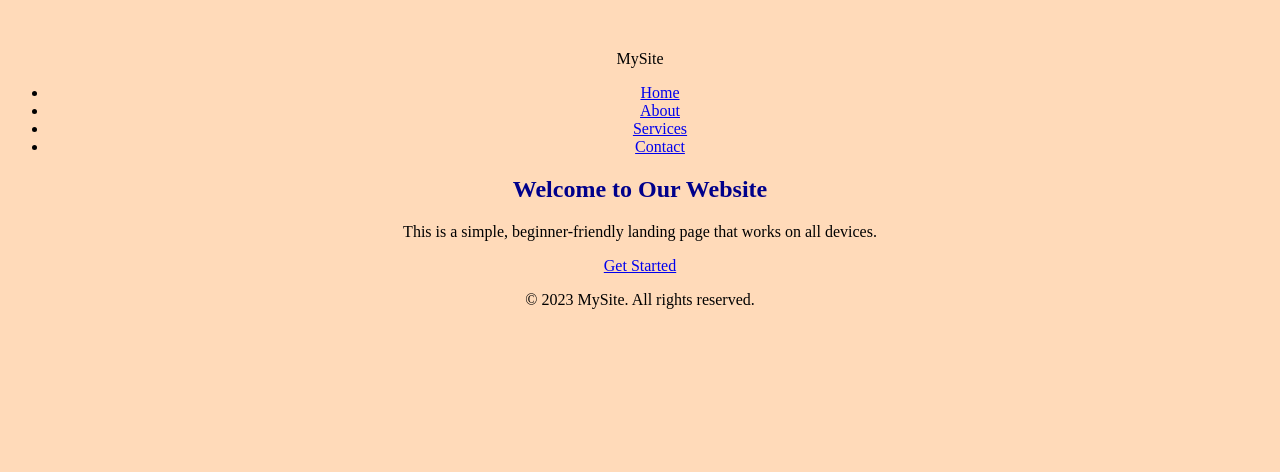
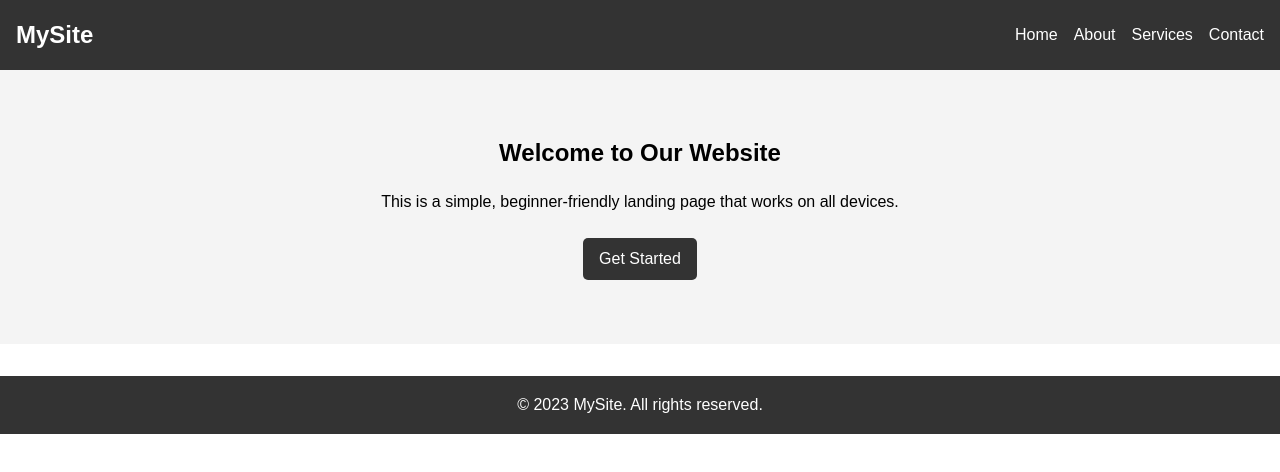
Before and after one commit to akshaya-na/Task-1, a plain HTML site: page index.html in a window 1280 px wide. Drawn offline with Linux system fonts and the light colour scheme.

Commit message:
Update style.css

```diff
--- a/style.css
+++ b/style.css
@@ -1,17 +1,85 @@
-body {
-  background: peachpuff;
-  text-align: center;
-  margin-top: 50px;
-}
-h1 {
-  color: darkblue;
-}
-button {
-  padding: 10px 20px;
-  font-size: 16px;
+* {
+    margin: 0;
+    padding: 0;
+    box-sizing: border-box;
 }
 
+body {
+    font-family: Arial, sans-serif;
+    line-height: 1.6;
+}
 
-function greet() {
-  alert("Hello! Thanks for visiting my website 🚀");
+header {
+    background: #333;
+    color: white;
+    padding: 1rem;
 }
+
+nav {
+    display: flex;
+    justify-content: space-between;
+    align-items: center;
+}
+
+.logo {
+    font-size: 1.5rem;
+    font-weight: bold;
+}
+
+.nav-links {
+    display: flex;
+    list-style: none;
+}
+
+.nav-links li {
+    margin-left: 1rem;
+}
+
+.nav-links a {
+    color: white;
+    text-decoration: none;
+}
+
+.hero {
+    background: #f4f4f4;
+    text-align: center;
+    padding: 4rem 1rem;
+}
+
+.hero h1 {
+    margin-bottom: 1rem;
+}
+
+.hero p {
+    margin-bottom: 1.5rem;
+    max-width: 600px;
+    margin-left: auto;
+    margin-right: auto;
+}
+
+.btn {
+    display: inline-block;
+    background:#333;
+    color:white;
+    padding: 0.5rem 1rem;
+    text-decoration: none;
+    border-radius: 5px;
+}
+
+footer {
+    background:#333;
+    color:white;
+    text-align: center;
+    padding: 1rem;
+    margin-top: 2rem;
+}
+
+@media (max-width: 768px) {
+    .nav-links {
+        display: none;
+    }
+
+    .hero {
+        padding: 2rem 1rem;
+    }
+}
```
